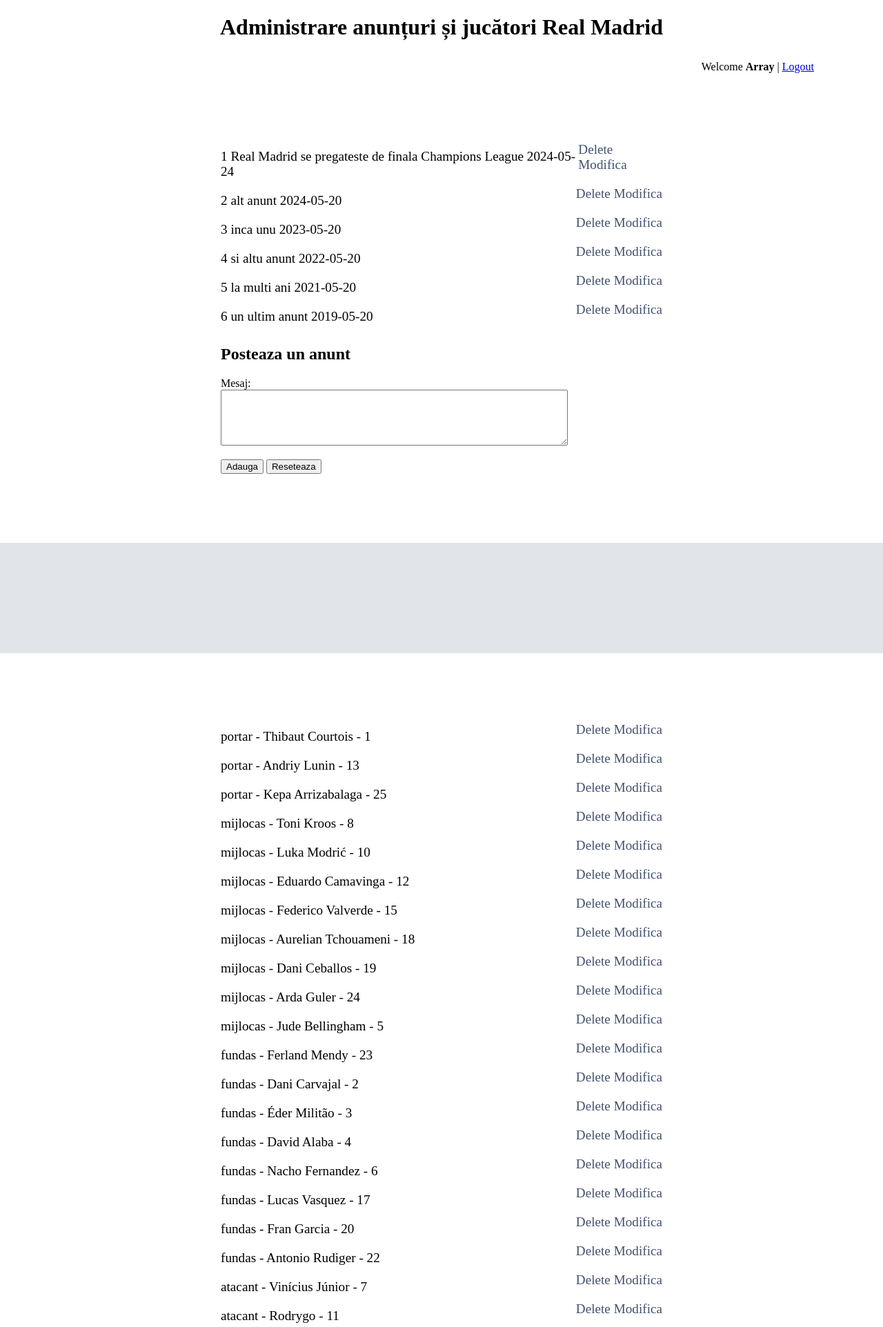
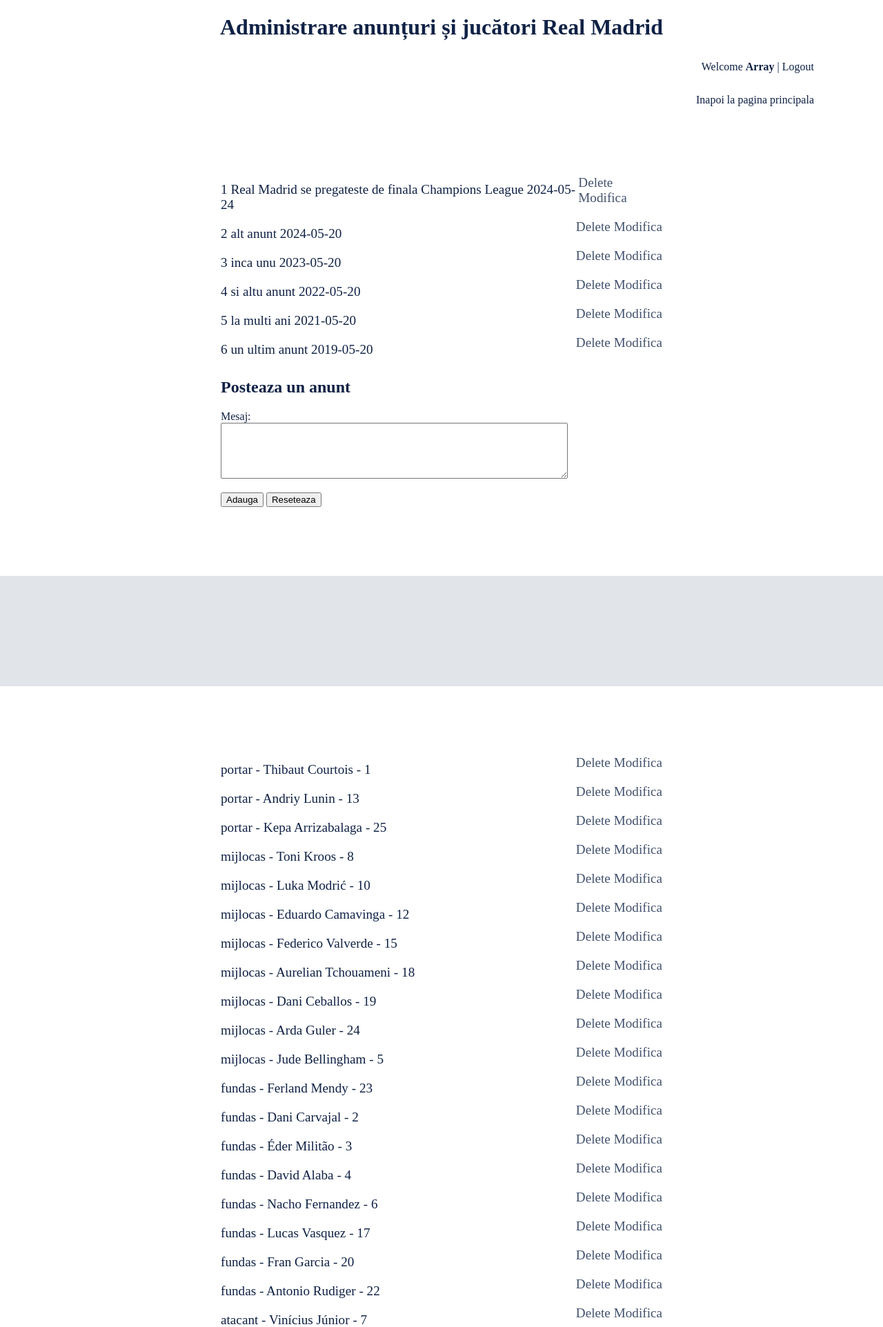
Before and after one commit to Tavi03/Real-Madrid-website-replica, a PHP site: page /admin/index.php in a window 1280 px wide. Shown: the top 1924 px of the page at 69% size. Run offline with PHP 8.4, Linux system fonts and the light colour scheme; a user stored in the database is signed in; data comes from the database, SQL or seed files in the repository; both versions use the stored data as it was after the commit; some web fonts are replaced.

Commit message:
real madrid page done

```diff
--- a/admin/index.css
+++ b/admin/index.css
@@ -9,11 +9,21 @@
 body {
     font-family: "RM Neue Bold", "RM Neue";
     margin: 0;
+    color:#0f2145;
 }
 
 .user-account {
     text-align: end;
     margin: 30px 100px;
+}
+
+.user-account a {
+    text-decoration: none;
+    color: #0f2145;
+}
+
+.user-account a:hover {
+    color: #3e31fa;
 }
 
 .login-container {
@@ -56,3 +66,7 @@ h1 {
     text-decoration: none;
     color: #43526e;
 }
+
+.list-buttons a:hover {
+    color: #3e31fa;
+}
--- a/admin/index.php
+++ b/admin/index.php
@@ -41,6 +41,7 @@
             include "login-form.php";
         } else {
             printf('<div class="user-account">Welcome <b>%s</b> | <a href="index.php?comanda=logout">Logout</a></div>', getLoggedUser());
+            printf('<div class="user-account"><a href="../index.php">Inapoi la pagina principala</a></div>');
             /* Userul e autentificat */
 
             // Adaugare, modificare si stergere anunturi
@@ -332,6 +333,8 @@
         ?>
     </div>
 
+
+
 </body>
 
 </html>
--- a/admin/login-form.php
+++ b/admin/login-form.php
@@ -10,4 +10,5 @@
         <input type="password" name="parola" id="parola" size="30" value="">
     </div>
     <input type="submit" value="Login">
-  </form>
+    <div class="user-account"><a href="../index.php">Inapoi la pagina principala</a></div>
+</form>
```
Also changed, not shown: sql query.sql (renamed from sql query.txt).
